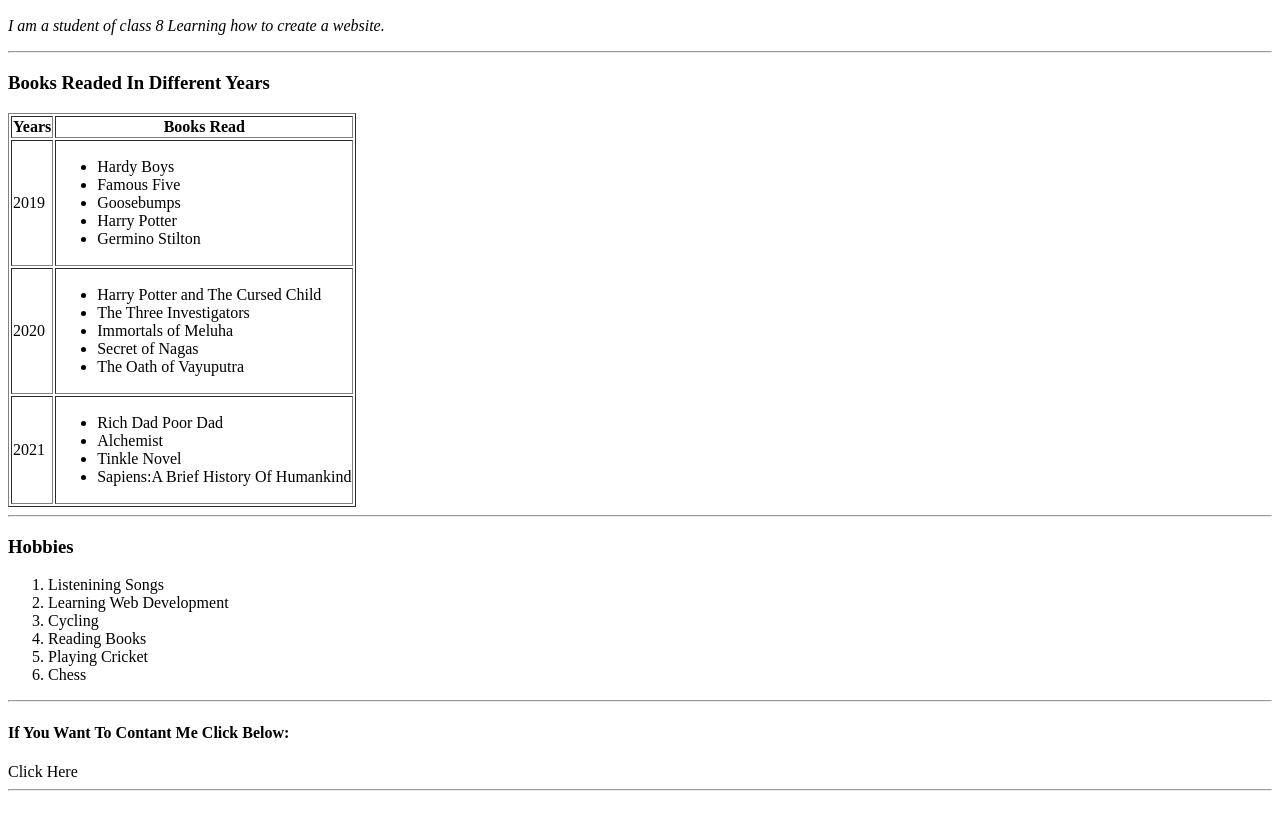
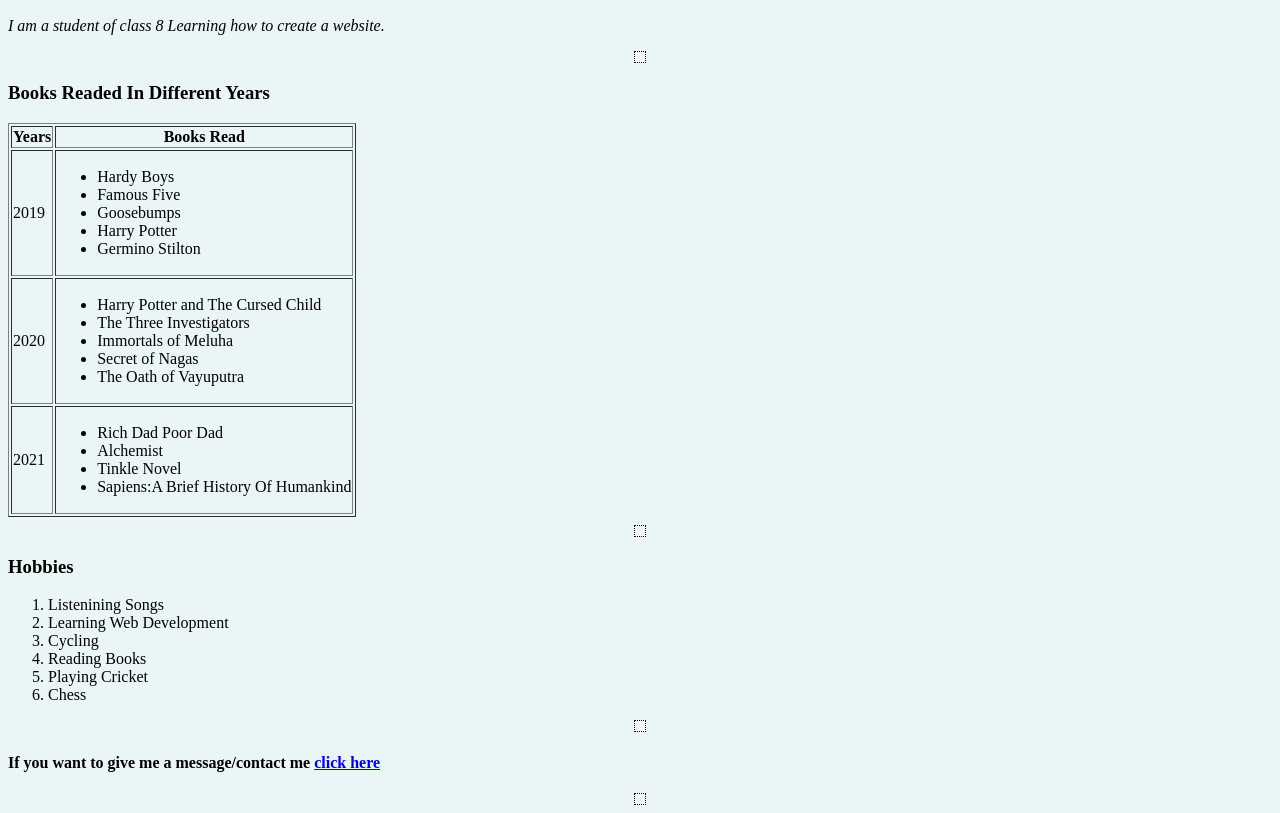
Before and after one commit to SahityaVerma/cv, a plain HTML site: page index.html in a window 1280 px wide. Shown: the part 449-1262 px from the top of the page. Drawn offline with Linux system fonts and the light colour scheme.

Commit message:
Update index.html

```diff
--- a/index.html
+++ b/index.html
@@ -5,8 +5,17 @@
     <meta http-equiv="X-UA-Compatible" content="IE=edge">
     <meta name="viewport" content="width=device-width, initial-scale=1.0">
     <title>Sahitya's Personal Site</title>
+        <style>
+        body{
+            background-color:#EAF6F6 ;}
+     hr{background-color: whitesmoke;
+        border-style: dotted;
+    height: 10px;
+    width: 10px;
+    }
+        </style>
 </head>
-<body>
+<body >
     <h1>Sahitya Verma</h1>
     <img style="height:500;" width="700" src="sahitya.png.jpg">
     <p><em>I am a student of class 8 Learning how to create a website.</p></em><hr>
@@ -59,7 +68,6 @@
         <li>Playing Cricket</li>
         <li>Chess</li>
     </ol><hr>
-    <H4>If You Want To Contant Me Click  Below:</H4>
-    <a href="contact details.html"></a>Click Here<hr>
- </body>
-</html>
+    <h4>If you want to give me a message/contact me <a href="contact_details.html">click here</a></h4><hr>
+    </body>
+    </html>
```
